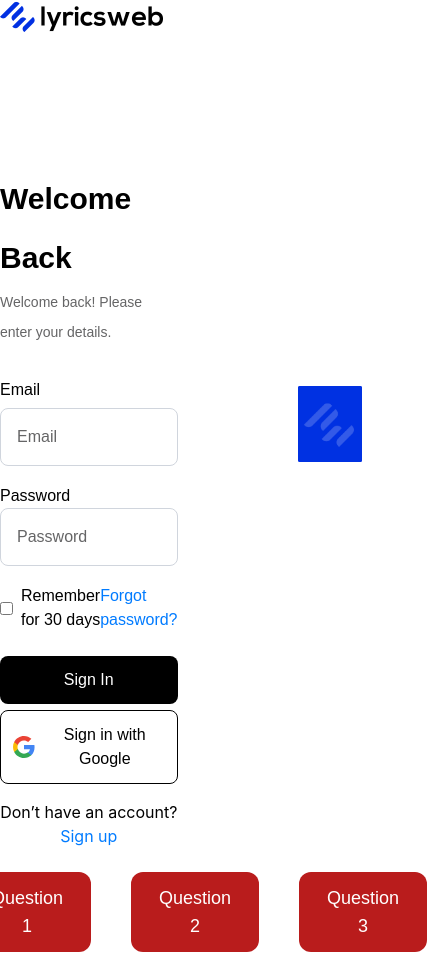
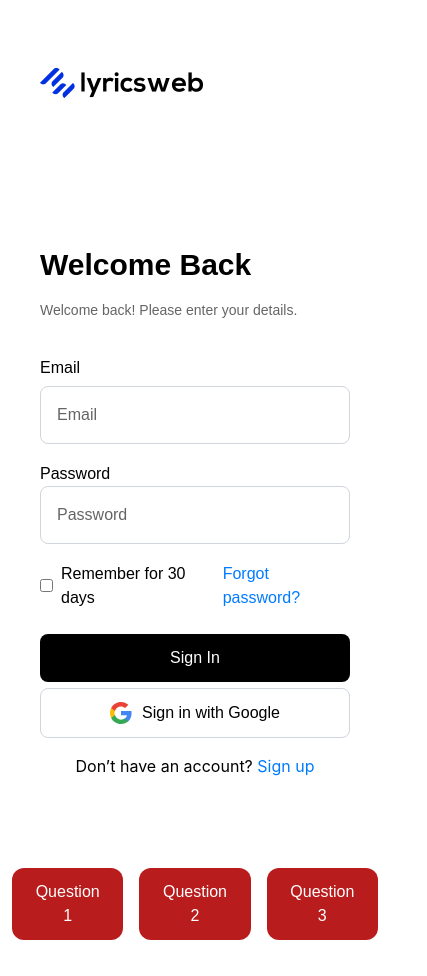
Before and after one commit to sonambishnoi550/next-js-text, a Next.js app: page / in a window 390 px wide. Shown: the whole page, 427 px wide, since content can reach past the window. Built offline with nearby package versions, Linux system fonts and the light colour scheme.

Commit message:
second question done

```diff
--- a/src/components/ButtonQuestions.tsx
+++ b/src/components/ButtonQuestions.tsx
@@ -37,12 +37,12 @@ const ButtonQuestions = () => {
 
     return (
         <>
-            <div className="flex items-center justify-center gap-10 my-6">
-                {email && <p className="!text-xl font-semibold">Email: {email}</p>}
+            <div className="flex items-center justify-center md:gap-10 gap-4 my-6 px-3">
+                {email && <p className="md:text-xl text-base font-semibold">Email: {email}</p>}
                 {["Question 1", "Question 2", "Question 3"].map((label, index) => (
                     <button
                         key={index}
-                        className={`px-7 py-3 rounded-xl font-medium text-lg text-white ${activeQuestion === index + 1
+                        className={`md:px-7 py-3 px-5 rounded-xl font-medium md:text-lg text-white ${activeQuestion === index + 1
                             ? "bg-green-800"
                             : "bg-red-700 hover:bg-red-600"
                             }`}
--- a/src/components/MyForm.tsx
+++ b/src/components/MyForm.tsx
@@ -52,7 +52,7 @@ const MyForm = () => {
     };
 
     return (
-        <div className="min-h-screen flex items-center justify-center">
+        <div className="min-h-screen flex items-center justify-center relative px-10">
             <div className="items-center justify-end gap-[120px] flex">
                 <div className="container max-w-[1335px] ml-auto">
                     <img src="../assets/images/png/logo.png" alt="logo" width={163} height={31} />
@@ -113,7 +113,7 @@ const MyForm = () => {
                         </button>
                         <button
                             type="button"
-                            className="w-full flex items-center justify-center p-3 mt-[6px] gap-[10px] border rounded-lg hover:bg-gray-100"
+                            className="w-full flex items-center justify-center p-3 mt-[6px] gap-[10px] border border-lightGray rounded-lg hover:text-white hover:bg-slate-500 transition-all duration-700"
                         >
                             <img src="../assets/images/svg/google.svg" alt="google" /> Sign in with Google
                         </button>
@@ -125,7 +125,7 @@ const MyForm = () => {
                         </p>
                     </form>
                 </div>
-                <div className="my-9 mr-7 w-full">
+                <div className=" w-full md:block hidden">
                     <img src="./assets/images/png/form-image.png" alt="form-image" width={759} height={899} />
                 </div>
             </div>
```
